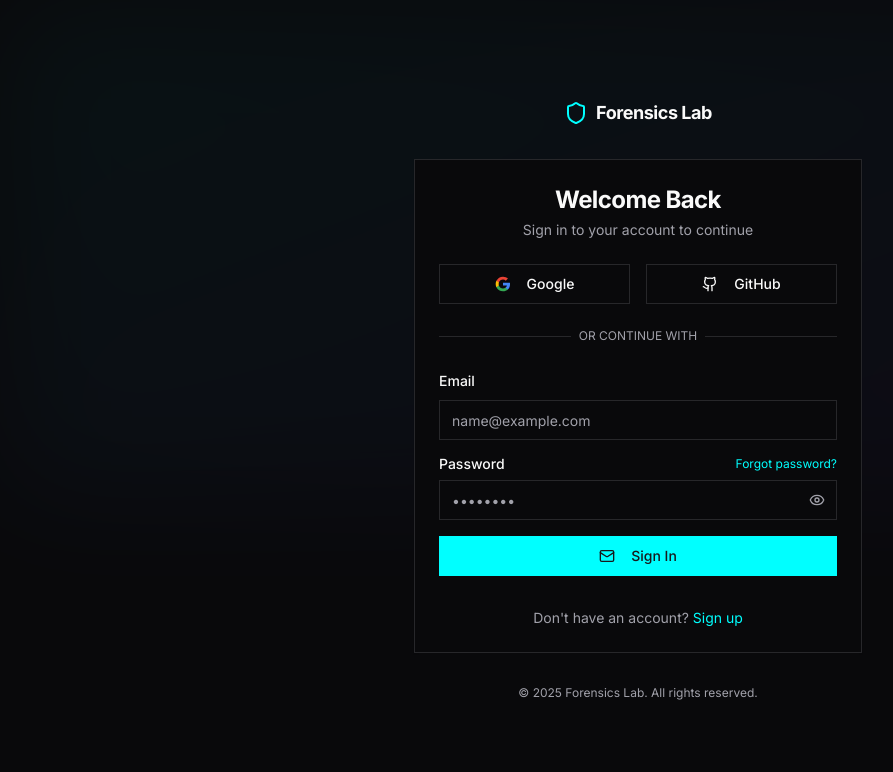
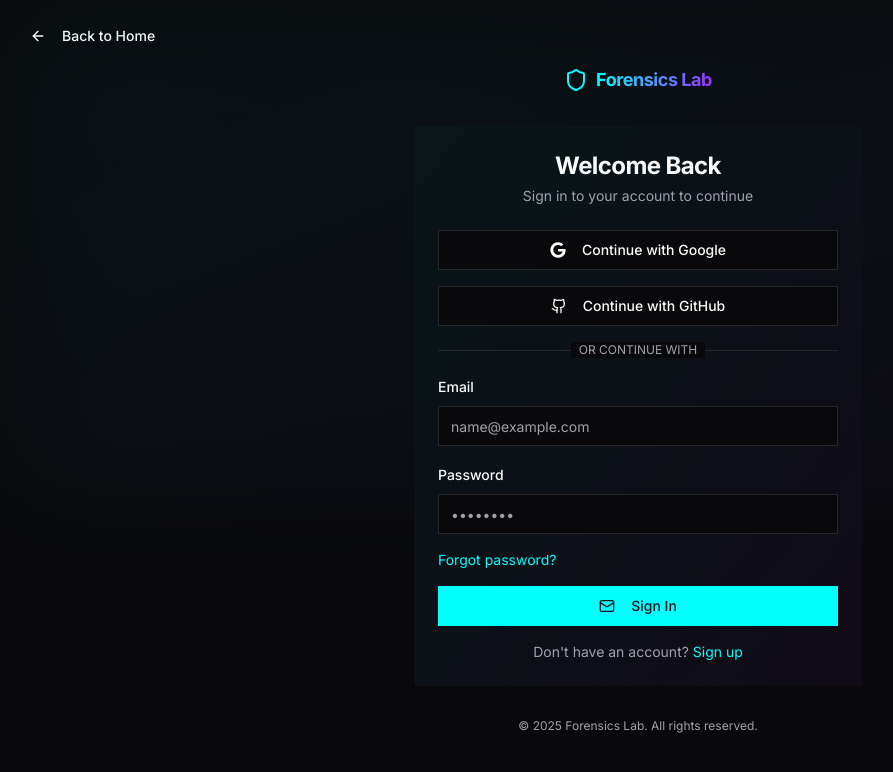
Before and after one commit to asimwe1/mini-forensic, a Next.js app in the folder frontend/: page /signin in a window 1280 px wide. Shown: the top 772 px of the page, without its empty margins (2-895 px from the left). Built offline with nearby package versions, Linux system fonts and the light colour scheme.

Commit message:
some updates made

```diff
--- a/frontend/app/signin/page.tsx
+++ b/frontend/app/signin/page.tsx
@@ -14,11 +14,21 @@ import {
   CardHeader,
   CardTitle,
 } from "@/components/ui/card";
-import { Shield, Lock, Eye, EyeOff, Github, Mail } from "lucide-react";
+import {
+  Shield,
+  Lock,
+  Eye,
+  EyeOff,
+  Github,
+  Mail,
+  ArrowLeft,
+} from "lucide-react";
 import { useToast } from "@/hooks/use-toast";
 import { Separator } from "@/components/ui/separator";
+import { useLanguage } from "@/components/language-provider";
 
 export default function SignInPage() {
+  const { t } = useLanguage();
   const [email, setEmail] = useState("");
   const [password, setPassword] = useState("");
   const [showPassword, setShowPassword] = useState(false);
@@ -51,30 +61,38 @@ export default function SignInPage() {
   };
 
   const handleGoogleSignIn = () => {
-    // Implement Google sign in
     toast({
       title: "Google Sign In",
-      description: "Google authentication will be implemented here",
+      description: "Google authentication will be implemented soon.",
     });
   };
 
   const handleGithubSignIn = () => {
-    // Implement GitHub sign in
     toast({
       title: "GitHub Sign In",
-      description: "GitHub authentication will be implemented here",
+      description: "GitHub authentication will be implemented soon.",
     });
   };
 
   return (
-    <div className="min-h-screen flex flex-col items-center justify-center bg-background p-4">
+    <div className="min-h-screen flex flex-col items-center justify-center bg-gradient-to-b from-background to-background/95 p-4">
+      {/* Back to Home Button */}
+      <Button variant="ghost" className="absolute top-4 left-4" asChild>
+        <Link href="/">
+          <ArrowLeft className="h-4 w-4 mr-2" />
+          Back to Home
+        </Link>
+      </Button>
+
       <div className="absolute inset-0 z-0 opacity-20">
         <div className="absolute top-0 left-0 right-0 h-[500px] bg-gradient-to-br from-primary/20 to-secondary/20 blur-3xl"></div>
       </div>
 
       <Link href="/landing" className="flex items-center gap-2 mb-8 z-10">
-        <Shield className="h-6 w-6 text-primary" />
-        <span className="text-lg font-bold tracking-tight">Forensics Lab</span>
+        <Shield className="h-6 w-6 text-primary animate-pulse" />
+        <span className="text-lg font-bold tracking-tight bg-clip-text text-transparent bg-gradient-to-r from-primary to-secondary">
+          Forensics Lab
+        </span>
       </Link>
 
       <motion.div
@@ -83,7 +101,7 @@ export default function SignInPage() {
         transition={{ duration: 0.5 }}
         className="w-full max-w-md z-10"
       >
-        <Card className="border-muted">
+        <Card className="w-full max-w-md border-0 bg-gradient-to-br from-primary/5 to-secondary/5">
           <CardHeader className="space-y-1">
             <CardTitle className="text-2xl font-bold text-center">
               Welcome Back
@@ -93,44 +111,40 @@ export default function SignInPage() {
             </CardDescription>
           </CardHeader>
           <CardContent>
-            <div className="grid grid-cols-2 gap-4 mb-6">
+            <div className="grid gap-4">
               <Button
                 variant="outline"
+                className="w-full"
                 onClick={handleGoogleSignIn}
-                className="w-full"
               >
-                <svg className="mr-2 h-4 w-4" viewBox="0 0 24 24">
+                <svg
+                  className="mr-2 h-4 w-4"
+                  aria-hidden="true"
+                  focusable="false"
+                  data-prefix="fab"
+                  data-icon="google"
+                  role="img"
+                  xmlns="http://www.w3.org/2000/svg"
+                  viewBox="0 0 488 512"
+                >
                   <path
-                    d="M22.56 12.25c0-.78-.07-1.53-.2-2.25H12v4.26h5.92c-.26 1.37-1.04 2.53-2.21 3.31v2.77h3.57c2.08-1.92 3.28-4.74 3.28-8.09z"
-                    fill="#4285F4"
-                  />
-                  <path
-                    d="M12 23c2.97 0 5.46-.98 7.28-2.66l-3.57-2.77c-.98.66-2.23 1.06-3.71 1.06-2.86 0-5.29-1.93-6.16-4.53H2.18v2.84C3.99 20.53 7.7 23 12 23z"
-                    fill="#34A853"
-                  />
-                  <path
-                    d="M5.84 14.09c-.22-.66-.35-1.36-.35-2.09s.13-1.43.35-2.09V7.07H2.18C1.43 8.55 1 10.22 1 12s.43 3.45 1.18 4.93l2.85-2.22.81-.62z"
-                    fill="#FBBC05"
-                  />
-                  <path
-                    d="M12 5.38c1.62 0 3.06.56 4.21 1.64l3.15-3.15C17.45 2.09 14.97 1 12 1 7.7 1 3.99 3.47 2.18 7.07l3.66 2.84c.87-2.6 3.3-4.53 6.16-4.53z"
-                    fill="#EA4335"
-                  />
+                    fill="currentColor"
+                    d="M488 261.8C488 403.3 391.1 504 248 504 110.8 504 0 393.2 0 256S110.8 8 248 8c66.8 0 123 24.5 166.3 64.9l-67.5 64.9C258.5 52.6 94.3 116.6 94.3 256c0 86.5 69.1 156.6 153.7 156.6 98.2 0 135-70.4 140.8-106.9H248v-85.3h236.1c2.3 12.7 3.9 24.9 3.9 41.4z"
+                  ></path>
                 </svg>
-                Google
+                Continue with Google
               </Button>
               <Button
                 variant="outline"
+                className="w-full"
                 onClick={handleGithubSignIn}
-                className="w-full"
               >
                 <Github className="mr-2 h-4 w-4" />
-                GitHub
+                Continue with GitHub
               </Button>
-            </div>
               <div className="relative">
                 <div className="absolute inset-0 flex items-center">
-                <Separator className="w-full" />
+                  <span className="w-full border-t" />
                 </div>
                 <div className="relative flex justify-center text-xs uppercase">
                   <span className="bg-background px-2 text-muted-foreground">
@@ -138,7 +152,7 @@ export default function SignInPage() {
                   </span>
                 </div>
               </div>
-            <form onSubmit={handleSubmit} className="space-y-4 mt-6">
+              <form onSubmit={handleSubmit} className="space-y-4">
                 <div className="space-y-2">
                   <Label htmlFor="email">Email</Label>
                   <Input
@@ -151,16 +165,7 @@ export default function SignInPage() {
                   />
                 </div>
                 <div className="space-y-2">
-                <div className="flex items-center justify-between">
                   <Label htmlFor="password">Password</Label>
-                  <Link
-                    href="#"
-                    className="text-xs text-primary hover:underline"
-                  >
-                    Forgot password?
-                  </Link>
-                </div>
-                <div className="relative">
                   <Input
                     id="password"
                     type={showPassword ? "text" : "password"}
@@ -169,47 +174,19 @@ export default function SignInPage() {
                     onChange={(e) => setPassword(e.target.value)}
                     required
                   />
-                  <Button
-                    type="button"
-                    variant="ghost"
-                    size="icon"
-                    className="absolute right-0 top-0 h-full px-3 py-2 hover:bg-transparent"
-                    onClick={() => setShowPassword(!showPassword)}
+                </div>
+                <div className="flex items-center justify-between">
+                  <Link
+                    href="#"
+                    className="text-sm text-primary hover:underline"
                   >
-                    {showPassword ? (
-                      <EyeOff className="h-4 w-4 text-muted-foreground" />
-                    ) : (
-                      <Eye className="h-4 w-4 text-muted-foreground" />
-                    )}
-                    <span className="sr-only">
-                      {showPassword ? "Hide password" : "Show password"}
-                    </span>
-                  </Button>
-                </div>
+                    Forgot password?
+                  </Link>
                 </div>
                 <Button type="submit" className="w-full" disabled={isLoading}>
                   {isLoading ? (
                     <>
-                    <svg
-                      className="animate-spin -ml-1 mr-3 h-4 w-4 text-white"
-                      xmlns="http://www.w3.org/2000/svg"
-                      fill="none"
-                      viewBox="0 0 24 24"
-                    >
-                      <circle
-                        className="opacity-25"
-                        cx="12"
-                        cy="12"
-                        r="10"
-                        stroke="currentColor"
-                        strokeWidth="4"
-                      ></circle>
-                      <path
-                        className="opacity-75"
-                        fill="currentColor"
-                        d="M4 12a8 8 0 018-8V0C5.373 0 0 5.373 0 12h4zm2 5.291A7.962 7.962 0 014 12H0c0 3.042 1.135 5.824 3 7.938l3-2.647z"
-                      ></path>
-                    </svg>
+                      <div className="mr-2 h-4 w-4 animate-spin rounded-full border-2 border-background border-t-transparent" />
                       Signing in...
                     </>
                   ) : (
@@ -220,15 +197,14 @@ export default function SignInPage() {
                   )}
                 </Button>
               </form>
-          </CardContent>
-          <CardFooter className="flex flex-col">
-            <div className="text-center text-sm text-muted-foreground mt-2">
-              Don&apos;t have an account?{" "}
+            </div>
+            <p className="mt-4 text-center text-sm text-muted-foreground">
+              Don't have an account?{" "}
               <Link href="/signup" className="text-primary hover:underline">
                 Sign up
               </Link>
-            </div>
-          </CardFooter>
+            </p>
+          </CardContent>
         </Card>
       </motion.div>
 
--- a/frontend/app/signup/page.tsx
+++ b/frontend/app/signup/page.tsx
@@ -23,11 +23,14 @@ import {
   X,
   Github,
   Mail,
+  ArrowLeft,
 } from "lucide-react";
 import { useToast } from "@/hooks/use-toast";
 import { Separator } from "@/components/ui/separator";
+import { useLanguage } from "@/components/language-provider";
 
 export default function SignUpPage() {
+  const { t } = useLanguage();
   const [formData, setFormData] = useState({
     name: "",
     email: "",
@@ -125,30 +128,38 @@ export default function SignUpPage() {
   };
 
   const handleGoogleSignUp = () => {
-    // Implement Google sign up
     toast({
       title: "Google Sign Up",
-      description: "Google authentication will be implemented here",
+      description: "Google authentication will be implemented soon.",
     });
   };
 
   const handleGithubSignUp = () => {
-    // Implement GitHub sign up
     toast({
       title: "GitHub Sign Up",
-      description: "GitHub authentication will be implemented here",
+      description: "GitHub authentication will be implemented soon.",
     });
   };
 
   return (
-    <div className="min-h-screen flex flex-col items-center justify-center bg-background p-4">
+    <div className="min-h-screen flex flex-col items-center justify-center bg-gradient-to-b from-background to-background/95 p-4">
+      {/* Back to Home Button */}
+      <Button variant="ghost" className="absolute top-4 left-4" asChild>
+        <Link href="/">
+          <ArrowLeft className="h-4 w-4 mr-2" />
+          Back to Home
+        </Link>
+      </Button>
+
       <div className="absolute inset-0 z-0 opacity-20">
         <div className="absolute top-0 left-0 right-0 h-[500px] bg-gradient-to-br from-primary/20 to-secondary/20 blur-3xl"></div>
       </div>
 
       <Link href="/landing" className="flex items-center gap-2 mb-8 z-10">
-        <Shield className="h-6 w-6 text-primary" />
-        <span className="text-lg font-bold tracking-tight">Forensics Lab</span>
+        <Shield className="h-6 w-6 text-primary animate-pulse" />
+        <span className="text-lg font-bold tracking-tight bg-clip-text text-transparent bg-gradient-to-r from-primary to-secondary">
+          Forensics Lab
+        </span>
       </Link>
 
       <motion.div
@@ -173,25 +184,22 @@ export default function SignUpPage() {
                 onClick={handleGoogleSignUp}
                 className="w-full"
               >
-                <svg className="mr-2 h-4 w-4" viewBox="0 0 24 24">
+                <svg
+                  className="mr-2 h-4 w-4"
+                  aria-hidden="true"
+                  focusable="false"
+                  data-prefix="fab"
+                  data-icon="google"
+                  role="img"
+                  xmlns="http://www.w3.org/2000/svg"
+                  viewBox="0 0 488 512"
+                >
                   <path
-                    d="M22.56 12.25c0-.78-.07-1.53-.2-2.25H12v4.26h5.92c-.26 1.37-1.04 2.53-2.21 3.31v2.77h3.57c2.08-1.92 3.28-4.74 3.28-8.09z"
-                    fill="#4285F4"
-                  />
-                  <path
-                    d="M12 23c2.97 0 5.46-.98 7.28-2.66l-3.57-2.77c-.98.66-2.23 1.06-3.71 1.06-2.86 0-5.29-1.93-6.16-4.53H2.18v2.84C3.99 20.53 7.7 23 12 23z"
-                    fill="#34A853"
-                  />
-                  <path
-                    d="M5.84 14.09c-.22-.66-.35-1.36-.35-2.09s.13-1.43.35-2.09V7.07H2.18C1.43 8.55 1 10.22 1 12s.43 3.45 1.18 4.93l2.85-2.22.81-.62z"
-                    fill="#FBBC05"
-                  />
-                  <path
-                    d="M12 5.38c1.62 0 3.06.56 4.21 1.64l3.15-3.15C17.45 2.09 14.97 1 12 1 7.7 1 3.99 3.47 2.18 7.07l3.66 2.84c.87-2.6 3.3-4.53 6.16-4.53z"
-                    fill="#EA4335"
-                  />
+                    fill="currentColor"
+                    d="M488 261.8C488 403.3 391.1 504 248 504 110.8 504 0 393.2 0 256S110.8 8 248 8c66.8 0 123 24.5 166.3 64.9l-67.5 64.9C258.5 52.6 94.3 116.6 94.3 256c0 86.5 69.1 156.6 153.7 156.6 98.2 0 135-70.4 140.8-106.9H248v-85.3h236.1c2.3 12.7 3.9 24.9 3.9 41.4z"
+                  ></path>
                 </svg>
-                Google
+                Continue with Google
               </Button>
               <Button
                 variant="outline"
@@ -199,7 +207,7 @@ export default function SignUpPage() {
                 className="w-full"
               >
                 <Github className="mr-2 h-4 w-4" />
-                GitHub
+                Continue with GitHub
               </Button>
             </div>
             <div className="relative">
@@ -311,26 +319,7 @@ export default function SignUpPage() {
               <Button type="submit" className="w-full" disabled={isLoading}>
                 {isLoading ? (
                   <>
-                    <svg
-                      className="animate-spin -ml-1 mr-3 h-4 w-4 text-white"
-                      xmlns="http://www.w3.org/2000/svg"
-                      fill="none"
-                      viewBox="0 0 24 24"
-                    >
-                      <circle
-                        className="opacity-25"
-                        cx="12"
-                        cy="12"
-                        r="10"
-                        stroke="currentColor"
-                        strokeWidth="4"
-                      ></circle>
-                      <path
-                        className="opacity-75"
-                        fill="currentColor"
-                        d="M4 12a8 8 0 018-8V0C5.373 0 0 5.373 0 12h4zm2 5.291A7.962 7.962 0 014 12H0c0 3.042 1.135 5.824 3 7.938l3-2.647z"
-                      ></path>
-                    </svg>
+                    <div className="mr-2 h-4 w-4 animate-spin rounded-full border-2 border-background border-t-transparent" />
                     Creating account...
                   </>
                 ) : (
```
Lines whose indentation alone changed are shown as unchanged.
